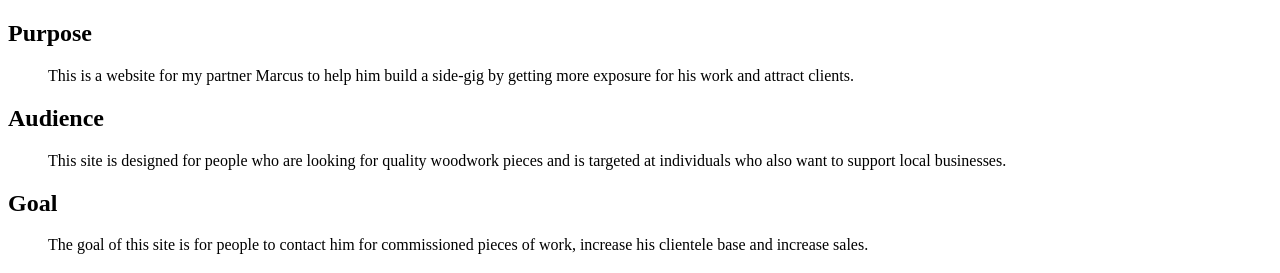
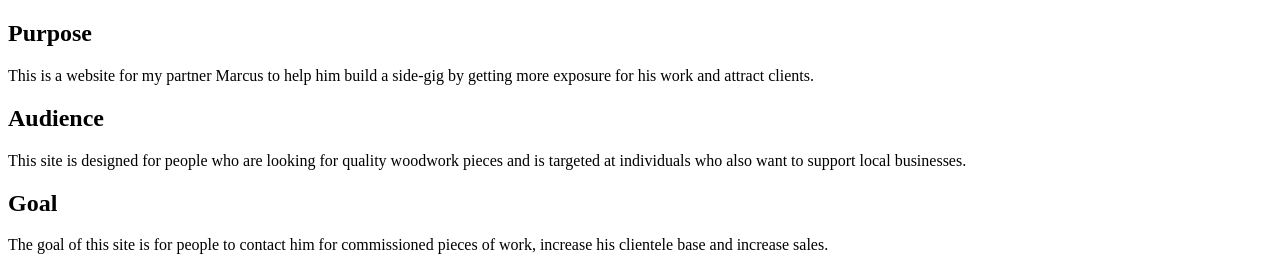
Before and after one commit to cindychen5/marcus-website, a plain HTML site: page public_html/documentation/milestone-1.html in a window 1280 px wide. Shown: the top 273 px of the page. Drawn offline with Linux system fonts and the light colour scheme.

Commit message:
Updated with errors from validator website

```diff
--- a/public_html/documentation/milestone-1.html
+++ b/public_html/documentation/milestone-1.html
@@ -8,23 +8,33 @@
 <body>
 
 <h2>Purpose</h2>
-<p><ul>This is a website for my partner Marcus to help him build a side-gig by getting more exposure for his work and attract clients.</ul></p>
+<p>This is a website for my partner Marcus to help him build a side-gig by getting more exposure for his work and
+    attract clients. </p>
 <h2>Audience</h2>
-<p><ul>This site is designed for people who are looking for quality woodwork pieces and is targeted at individuals who also want to support local businesses. </ul></p>
+<p>This site is designed for people who are looking for quality woodwork pieces and is targeted at individuals who also
+    want to support local businesses.</p>
 <h2>Goal</h2>
-<p><ul>The goal of this site is for people to contact him for commissioned pieces of work, increase his clientele base and increase sales.</ul></p>
+<p>The goal of this site is for people to contact him for commissioned pieces of work, increase his clientele base and
+    increase sales. </p>
 
 <h1>Persona</h1>
 <h3>As a user, I want to find quality wood work while supporting a local business.</h3>
 <p>Name: Irene Lenard</p>
 <p>Age: 50</p>
-<img src="https://www.oldrepublictitle.com/employeephoto/thumbnail/b622aa58-4b63-4c95-ad26-57570453a0f0">
+<img src="https://www.oldrepublictitle.com/employeephoto/thumbnail/b622aa58-4b63-4c95-ad26-57570453a0f0" alt="Irene Lenard">
 <p>Job: Escrow officer</p>
-<p>Technology: Windows casual user. Uses all in one Dell desktop with Google Chrome and Galaxy S10 with unlimited data</p>
-<p>Behaviors & attitudes: Works full-time and is very busy. She has an appreciation for art, especially quality artwork that has attention to detail. She loves projects and is constantly looking to update parts of her house to give it a modern look. She doesn’t have any problem paying for custom pieces of work. She also isn’t the most technology savvy person and prefers more personal interactions.</p>
-<p>Frustrations & needs: People in New Mexico who tend to drag their feet. Since she is very busy, she can’t work with people that take their sweet time. New Mexicans also tend to be late to meetings and are slow to respond. Irene also gets irritated when people don't show up for meetings. She can be picky at times and can be quick to change her mind.</p>
-<p>Goals for the site: Irene’s goal is to find someone detail-oriented and reliable to build a custom dining room table to replace her old one.</p>
-
+<p>Technology: Windows casual user. Uses all in one Dell desktop with Google Chrome and Galaxy S10 with unlimited
+    data</p>
+<p>Behaviors & attitudes: Works full-time and is very busy. She has an appreciation for art, especially quality artwork
+    that has attention to detail. She loves projects and is constantly looking to update parts of her house to give it a
+    modern look. She doesn’t have any problem paying for custom pieces of work. She also isn’t the most technology savvy
+    person and prefers more personal interactions.</p>
+<p>Frustrations & needs: People in New Mexico who tend to drag their feet. Since she is very busy, she can’t work with
+    people that take their sweet time. New Mexicans also tend to be late to meetings and are slow to respond. Irene also
+    gets irritated when people don't show up for meetings. She can be picky at times and can be quick to change her
+    mind.</p>
+<p>Goals for the site: Irene’s goal is to find someone detail-oriented and reliable to build a custom dining room table
+    to replace her old one.</p>
 
 
 </body>
```
